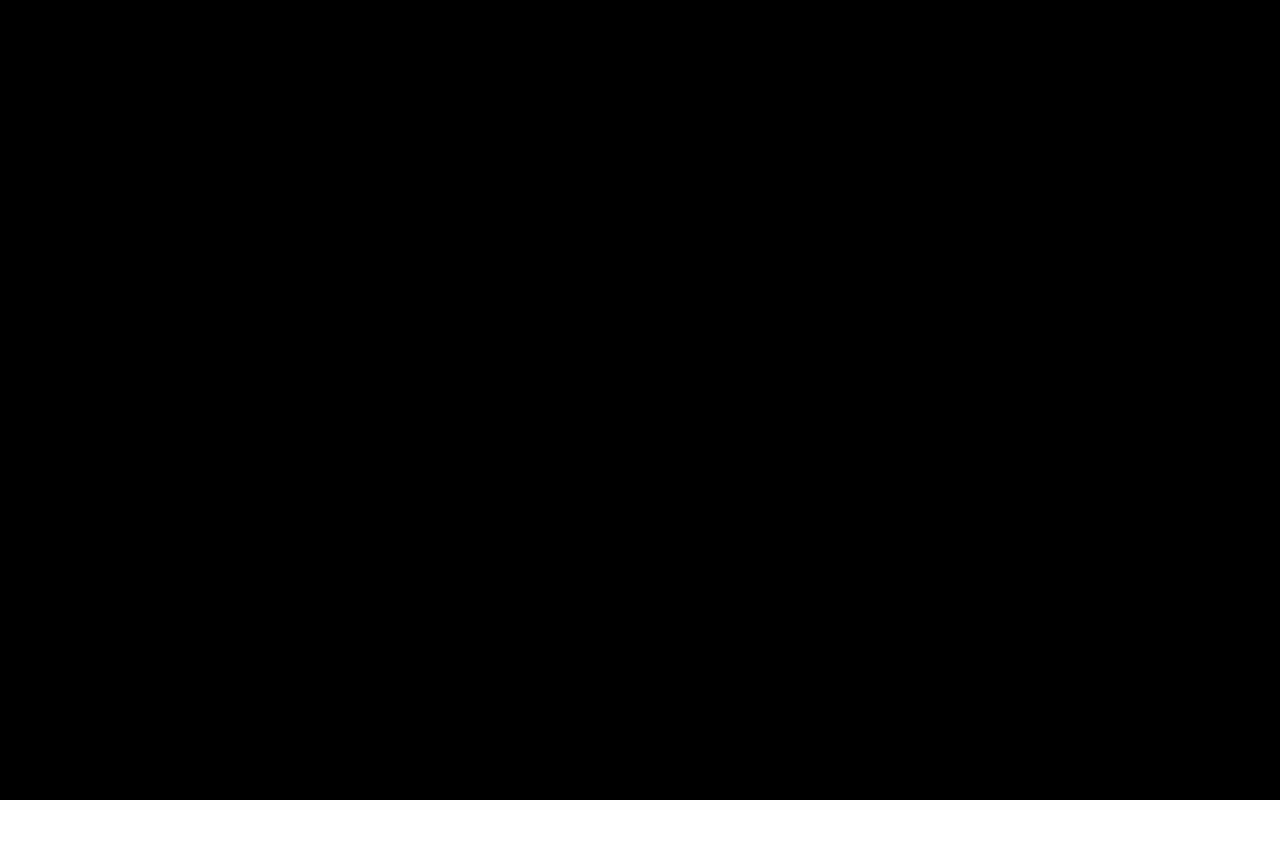
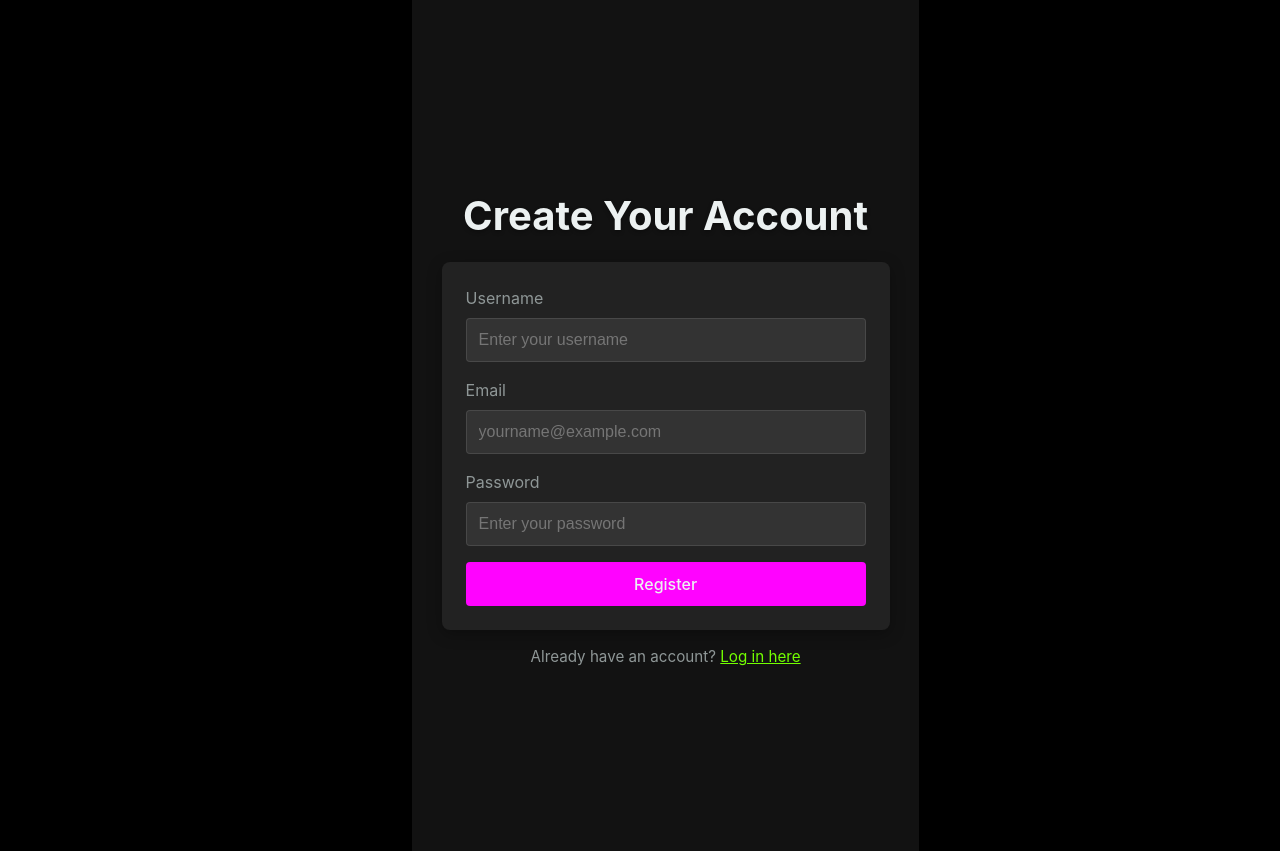
Before and after one commit to mosesgitonga/gameOfLies, a React (Vite) app in the folder frontend/: page /register in a window 1280 px wide. Before the commit this address had no page. Before the commit the page ends 800 px from the top, so only its background shows below. Built offline with nearby package versions, Linux system fonts and the light colour scheme.

Commit message:
domain name

```diff
--- a/frontend/src/App.jsx
+++ b/frontend/src/App.jsx
@@ -7,6 +7,7 @@ import MyGames from "./landing/MyGames";
 import HowToPlay from "./landing/HowToPlay";
 import Wallet from "./pages/wallet/Wallet";
 import GameHistory from "./pages/gameHistory/GameHistory";
+import Register from "./auth/Register";
 
 
 const App = () => {
@@ -19,6 +20,7 @@ const App = () => {
         <Route path="/login" element={<Login />} />
         <Route path="/wallet" element={<Wallet />} />
         <Route path="/game-history" element={<GameHistory />} />
+        <Route path="/register" element={<Register />} />
 
       </Routes>
   );
--- /dev/null
+++ b/frontend/src/auth/Register.css
@@ -0,0 +1,127 @@
+:root {
+    --primary-bg: #121212;
+    --secondary-bg: #222;
+    --tertiary-bg: #333;
+    --text-primary: #ecf1f1;
+    --text-secondary: #8f9797;
+    --x-color: rgb(255, 3, 255);
+    --o-color: rgb(115, 255, 0);
+    --error-color: #ff4444;
+    --transition-timing: 0.3s ease;
+    --board-border: rgba(255, 255, 255, 0.1);
+}
+
+/* Main Container */
+.register-container {
+    width: 100%;
+    min-height: 100vh;
+    background: var(--primary-bg);
+    display: flex;
+    flex-direction: column;
+    align-items: center;
+    justify-content: center;
+    padding: clamp(1rem, 2vw, 2rem);
+    color: var(--text-primary);
+}
+
+/* Heading */
+.register-container h1 {
+    font-size: clamp(1.75rem, 5vw, 2.5rem);
+    margin-bottom: clamp(1rem, 3vw, 1.5rem);
+    text-align: center;
+    text-shadow: 0 2px 4px rgba(0, 0, 0, 0.3);
+}
+
+/* Form */
+.register-form {
+    background: var(--secondary-bg);
+    padding: clamp(1rem, 2vw, 1.5rem);
+    border-radius: 8px;
+    width: min(90%, 400px);
+    box-shadow: 0 4px 15px rgba(0, 0, 0, 0.3);
+    display: flex;
+    flex-direction: column;
+    gap: 1rem;
+}
+
+/* Form Group */
+.form-group {
+    display: flex;
+    flex-direction: column;
+}
+
+.form-group label {
+    font-size: clamp(0.9rem, 2.5vw, 1rem);
+    color: var(--text-secondary);
+    margin-bottom: 0.5rem;
+}
+
+.form-group input {
+    background: var(--tertiary-bg);
+    border: 1px solid var(--board-border);
+    border-radius: 4px;
+    padding: 0.75rem;
+    color: var(--text-primary);
+    font-size: clamp(0.9rem, 2.5vw, 1rem);
+    transition: border-color var(--transition-timing);
+}
+
+.form-group input:focus {
+    outline: none;
+    border-color: var(--x-color);
+}
+
+/* Button */
+.register-button {
+    background: var(--x-color);
+    color: var(--text-primary);
+    padding: 0.75rem;
+    border: none;
+    border-radius: 4px;
+    font-size: clamp(0.9rem, 2.5vw, 1rem);
+    cursor: pointer;
+    transition: background var(--transition-timing);
+}
+
+.register-button:hover {
+    background: rgb(200, 0, 200); /* Darker pink on hover */
+}
+
+/* Messages */
+.error-message {
+    color: var(--error-color);
+    font-size: clamp(0.85rem, 2vw, 0.95rem);
+    text-align: center;
+    margin-top: 1rem;
+}
+
+.success-message {
+    color: var(--o-color);
+    font-size: clamp(0.85rem, 2vw, 0.95rem);
+    text-align: center;
+    margin-top: 1rem;
+}
+
+/* Login Link */
+.login-link {
+    margin-top: 1rem;
+    font-size: clamp(0.85rem, 2vw, 0.95rem);
+    color: var(--text-secondary);
+}
+
+.login-link span {
+    color: var(--o-color);
+    cursor: pointer;
+    text-decoration: underline;
+}
+
+.login-link span:hover {
+    color: rgb(90, 200, 0); /* Darker green on hover */
+}
+
+/* Responsive Design */
+@media (max-width: 768px) {
+    .register-form {
+        width: 90%;
+    }
+}
--- /dev/null
+++ b/frontend/src/auth/Register.jsx
@@ -0,0 +1,114 @@
+import React, { useState, useContext } from "react";
+import { AuthContext } from "../auth/AuthContext";
+import { useNavigate } from "react-router-dom";
+import "./Register.css";
+
+const Register = () => {
+    const [username, setUsername] = useState("");
+    const [email, setEmail] = useState("");
+    const [password, setPassword] = useState("");
+    const [error, setError] = useState(null);
+    const [success, setSuccess] = useState(null);
+
+    const { login } = useContext(AuthContext);
+    const navigate = useNavigate();
+
+    const handleRegister = async (e) => {
+        e.preventDefault();
+        setError(null);
+        setSuccess(null);
+
+        // Basic validation
+        if (!username || !email || !password) {
+            setError("Please fill in all fields");
+            return;
+        }
+        if (!/\S+@\S+\.\S+/.test(email)) {
+            setError("Please enter a valid email address");
+            return;
+        }
+        if (password.length < 6) {
+            setError("Password must be at least 6 characters long");
+            return;
+        }
+
+        try {
+            const response = await fetch("http://localhost:5000/api/auth/register", {
+                method: "POST",
+                headers: { "Content-Type": "application/json" },
+                body: JSON.stringify({ username, email, password }),
+            });
+            const data = await response.json();
+
+            if (!response.ok) {
+                throw new Error(data.message || "Registration failed");
+            }
+
+            console.log("Register response:", data);
+
+            if (data.access_token && data.refresh_token && data.user) {
+                login(data.access_token, data.refresh_token, data.user);
+                setSuccess("Registration successful! Redirecting...");
+                setTimeout(() => navigate("/"), 2000); // Redirect to home after 2s
+            } else {
+                setSuccess("Registration successful! Please log in.");
+                setTimeout(() => navigate("/login"), 2000);
+            }
+        } catch (err) {
+            console.error("Registration error:", err);
+            setError(err.message);
+        }
+    };
+
+    return (
+        <div className="register-container">
+            <h1>Create Your Account</h1>
+            <form className="register-form" onSubmit={handleRegister}>
+                <div className="form-group">
+                    <label htmlFor="username">Username</label>
+                    <input
+                        type="text"
+                        id="username"
+                        value={username}
+                        onChange={(e) => setUsername(e.target.value)}
+                        placeholder="Enter your username"
+                        required
+                    />
+                </div>
+                <div className="form-group">
+                    <label htmlFor="email">Email</label>
+                    <input
+                        type="email"
+                        id="email"
+                        value={email}
+                        onChange={(e) => setEmail(e.target.value)}
+                        placeholder="yourname@example.com"
+                        required
+                    />
+                </div>
+                <div className="form-group">
+                    <label htmlFor="password">Password</label>
+                    <input
+                        type="password"
+                        id="password"
+                        value={password}
+                        onChange={(e) => setPassword(e.target.value)}
+                        placeholder="Enter your password"
+                        required
+                    />
+                </div>
+                <button type="submit" className="register-button">
+                    Register
+                </button>
+            </form>
+            {error && <p className="error-message">{error}</p>}
+            {success && <p className="success-message">{success}</p>}
+            <p className="login-link">
+                Already have an account?{" "}
+                <span onClick={() => navigate("/login")}>Log in here</span>
+            </p>
+        </div>
+    );
+};
+
+export default Register;
```
Also changed, not shown: 1 other file (tests, documents, lock files or other folders).
